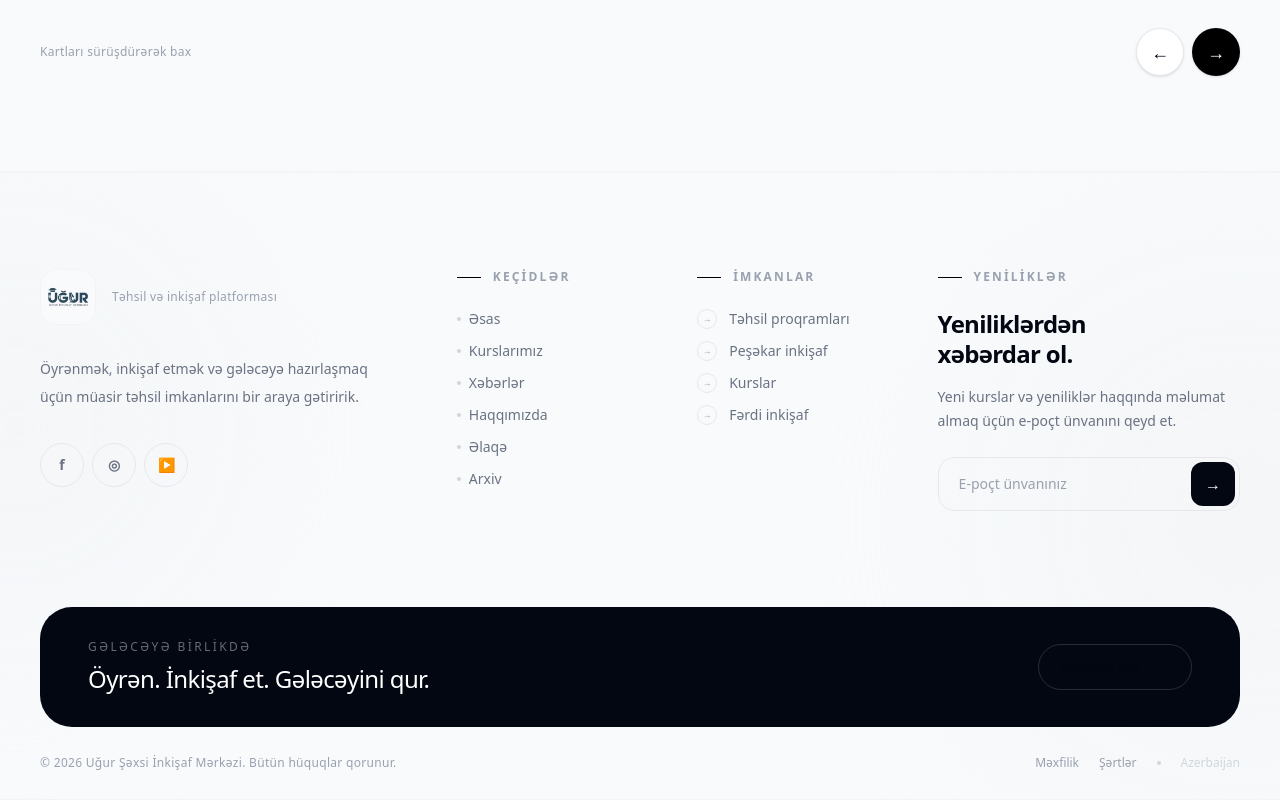
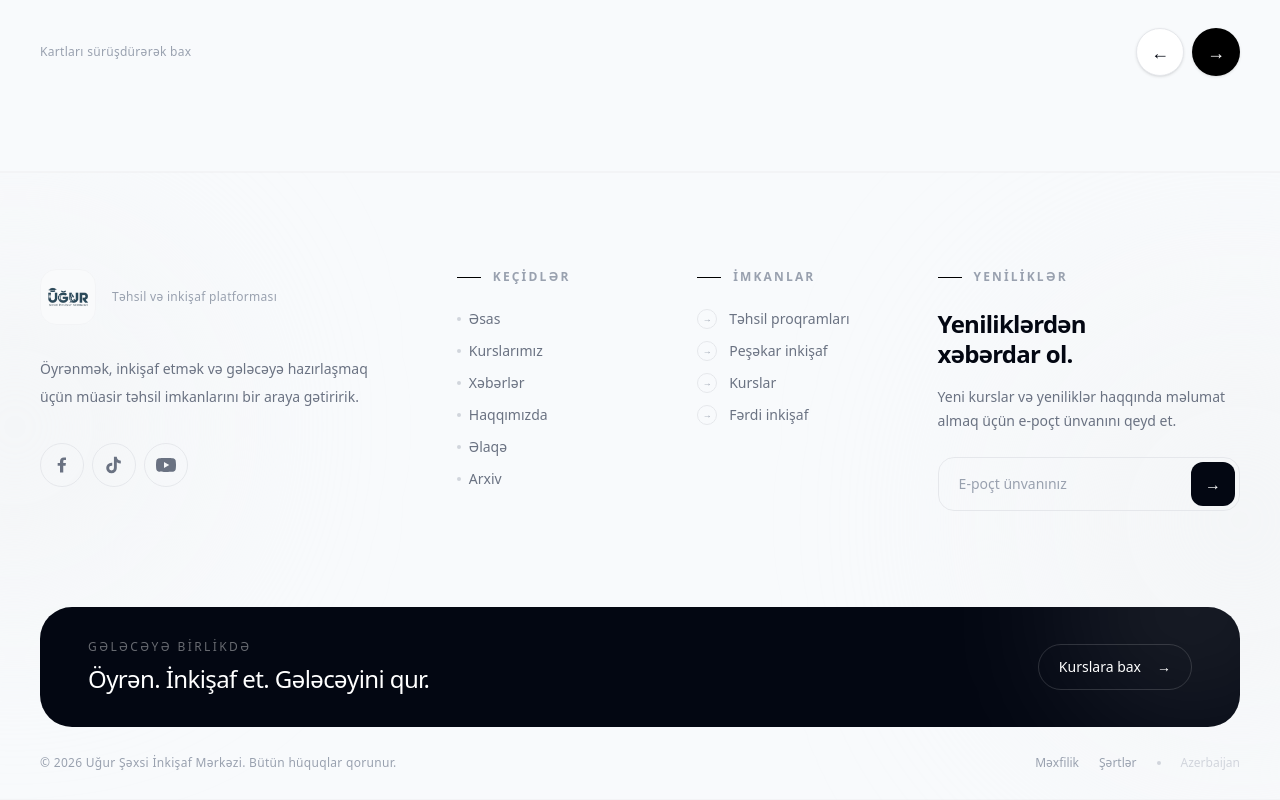
Before and after one commit to Shookrun/ugur-academy, a Next.js app: page / in a window 1280 px wide. Shown: the part 5526-6326 px from the top of the page. Built offline with nearby package versions, Linux system fonts and the light colour scheme; no server answers; the database is empty.

Commit message:
Update index.tsx

```diff
--- a/components/layout/Footer/index.tsx
+++ b/components/layout/Footer/index.tsx
@@ -1,3 +1,4 @@
+
 "use client"
 
 import Link from "next/link"
@@ -19,6 +20,9 @@ const services = [
   "Kurslar",
   "Fərdi inkişaf",
 ]
+
+const socialLinkClass =
+  "group flex h-11 w-11 items-center justify-center rounded-full border border-gray-200 text-gray-500 transition-all duration-300 hover:-translate-y-1 hover:border-gray-950 hover:bg-gray-950 hover:text-white"
 
 export default function Footer() {
   const pathname = usePathname()
@@ -43,734 +47,255 @@ export default function Footer() {
   }
 
   return (
-    <footer className="relative overflow-hidden ">
-
-      {/* =====================================================
-          TOP LINE
-      ====================================================== */}
-
+    <footer className="relative overflow-hidden">
       <div className="h-px w-full bg-gray-100" />
-
-      {/* =====================================================
-          DECORATIVE BACKGROUND
-      ====================================================== */}
 
       <div
         aria-hidden="true"
-        className="
-          pointer-events-none
-          absolute
-          -left-40
-          top-20
-          h-[350px]
-          w-[350px]
-          rounded-full
-          bg-gray-100/70
-          blur-[100px]
-          transition-transform
-          duration-1000
-        "
+        className="pointer-events-none absolute -left-40 top-20 h-[350px] w-[350px] rounded-full bg-gray-100/70 blur-[100px] transition-transform duration-1000"
       />
 
       <div
         aria-hidden="true"
-        className="
-          pointer-events-none
-          absolute
-          -right-40
-          bottom-20
-          h-[400px]
-          w-[400px]
-          rounded-full
-          bg-gray-100/80
-          blur-[120px]
-        "
+        className="pointer-events-none absolute -right-40 bottom-20 h-[400px] w-[400px] rounded-full bg-gray-100/80 blur-[120px]"
       />
 
       <div className="relative z-10 mx-auto max-w-[1840px] px-6 sm:px-8 lg:px-10">
-
-        {/* ===================================================
-            MAIN FOOTER
-        ==================================================== */}
-
-        <div
-          className="
-            grid
-            gap-14
-            py-20
-            lg:grid-cols-[1.4fr_0.7fr_0.7fr_1.2fr]
-            lg:gap-16
-            lg:py-24
-          "
-        >
-
-          {/* =================================================
-              BRAND
-          ================================================= */}
-
+        <div className="grid gap-14 py-20 lg:grid-cols-[1.4fr_0.7fr_0.7fr_1.2fr] lg:gap-16 lg:py-24">
           <div className="max-w-md">
-
             <Link
               href="/"
-              className="
-                group
-                inline-flex
-                items-center
-                gap-4
-              "
+              className="group inline-flex items-center gap-4"
             >
-
-              {/* Logo */}
-              <div
-                className="
-                  flex
-                  h-14
-                  w-14
-                  items-center
-                  justify-center
-                  overflow-hidden
-                  rounded-2xl
-                  border
-                  border-gray-100
-                  bg-gray-50
-                  transition-all
-                  duration-500
-                  group-hover:-translate-y-1
-                  group-hover:rotate-2
-                  group-hover:shadow-lg
-                "
-              >
+              <div className="flex h-14 w-14 items-center justify-center overflow-hidden rounded-2xl border border-gray-100 bg-gray-50 transition-all duration-500 group-hover:-translate-y-1 group-hover:rotate-2 group-hover:shadow-lg">
                 <img
                   src="/logo.png"
                   alt="Uğur Şəxsi İnkişaf Mərkəzi"
-                  className="
-                    h-12
-                    w-12
-                    object-contain
-                    transition-transform
-                    duration-500
-                    group-hover:scale-110
-                  "
+                  className="h-12 w-12 object-contain transition-transform duration-500 group-hover:scale-110"
                 />
               </div>
 
               <div>
-
-
-                <span
-                  className="
-                    block
-                    text-xs
-                    tracking-wide
-                    text-gray-400
-                  "
-                >
+                <span className="block text-xs tracking-wide text-gray-400">
                   Təhsil və inkişaf platforması
                 </span>
               </div>
-
             </Link>
 
-            {/* Description */}
-
-            <p
-              className="
-                mt-7
-                max-w-sm
-                text-sm
-                leading-7
-                text-gray-500
-              "
-            >
+            <p className="mt-7 max-w-sm text-sm leading-7 text-gray-500">
               Öyrənmək, inkişaf etmək və gələcəyə hazırlaşmaq
               üçün müasir təhsil imkanlarını bir araya gətiririk.
             </p>
 
-            {/* Socials */}
-
             <div className="mt-8 flex items-center gap-2">
-
-              {/* Facebook */}
-
               <a
                 href="https://www.facebook.com/"
                 target="_blank"
                 rel="noopener noreferrer"
                 aria-label="Facebook"
-                className="
-                  group
-                  flex
-                  h-11
-                  w-11
-                  items-center
-                  justify-center
-                  rounded-full
-                  border
-                  border-gray-200
-
-                  text-sm
-                  font-semibold
-                  text-gray-500
-                  transition-all
-                  duration-300
-                  hover:-translate-y-1
-                  hover:border-gray-950
-                  hover:bg-gray-950
-                  hover:text-white
-                "
+                className={socialLinkClass}
               >
-                f
+                <svg
+                  viewBox="0 0 24 24"
+                  className="h-5 w-5 fill-current"
+                  aria-hidden="true"
+                >
+                  <path d="M13.5 21v-8.2h2.8l.4-3.2h-3.2V7.5c0-.9.3-1.6 1.6-1.6h1.7V3.1c-.3 0-1.4-.1-2.7-.1-2.7 0-4.5 1.6-4.5 4.6v2H6.8v3.2h2.8V21h3.9Z" />
+                </svg>
               </a>
 
-              {/* Instagram */}
+              <a
+                href="https://www.tiktok.com/@ugur.kurs?_r=1&_t=ZS-9Ak4GjnU320"
+                target="_blank"
+                rel="noopener noreferrer"
+                aria-label="TikTok"
+                className={socialLinkClass}
+              >
+                <svg
+                  viewBox="0 0 24 24"
+                  className="h-5 w-5 fill-current"
+                  aria-hidden="true"
+                >
+                  <path d="M19.59 6.69a4.83 4.83 0 0 1-4.22-4.22V2h-3.45v13.67a2.9 2.9 0 0 1-2.9 2.9 2.9 2.9 0 0 1 0-5.8c.3 0 .6.05.87.14V9.39a6.3 6.3 0 0 0-.87-.06 6.35 6.35 0 1 0 6.35 6.34V8.7a8.2 8.2 0 0 0 4.8 1.55V6.8a4.8 4.8 0 0 1-.58-.11Z" />
+                </svg>
+              </a>
 
               <a
-                href="https://www.instagram.com/"
+                href="https://youtube.com/@ugur_shexsi_inkishaf?si=DcrFrpJAVMxn8W49"
                 target="_blank"
                 rel="noopener noreferrer"
-                aria-label="Instagram"
-                className="
-                  group
-                  flex
-                  h-11
-                  w-11
-                  items-center
-                  justify-center
-                  rounded-full
-                  border
-                  border-gray-200
-
-                  text-sm
-                  font-semibold
-                  text-gray-500
-                  transition-all
-                  duration-300
-                  hover:-translate-y-1
-                  hover:border-gray-950
-                  hover:bg-gray-950
-                  hover:text-white
-                "
+                aria-label="YouTube"
+                className={socialLinkClass}
               >
-                ◎
+                <svg
+                  viewBox="0 0 24 24"
+                  className="h-5 w-5 fill-current"
+                  aria-hidden="true"
+                >
+                  <path d="M23.5 6.2a3 3 0 0 0-2.1-2.1C19.5 3.6 12 3.6 12 3.6s-7.5 0-9.4.5A3 3 0 0 0 .5 6.2 31 31 0 0 0 0 12a31 31 0 0 0 .5 5.8 3 3 0 0 0 2.1 2.1c1.9.5 9.4.5 9.4.5s7.5 0 9.4-.5a3 3 0 0 0 2.1-2.1A31 31 0 0 0 24 12a31 31 0 0 0-.5-5.8ZM9.6 15.6V8.4l6.3 3.6-6.3 3.6Z" />
+                </svg>
               </a>
-
-              {/* YouTube */}
-
-              <a
-                href="#"
-                aria-label="YouTube"
-                className="
-                  group
-                  flex
-                  h-11
-                  w-11
-                  items-center
-                  justify-center
-                  rounded-full
-                  border
-                  border-gray-200
-
-                  text-sm
-                  font-semibold
-                  text-gray-500
-                  transition-all
-                  duration-300
-                  hover:-translate-y-1
-                  hover:border-gray-950
-                  hover:bg-gray-950
-                  hover:text-white
-                "
-              >
-                ▶
-              </a>
-
             </div>
-
           </div>
 
-          {/* =================================================
-              LINKS
-          ================================================== */}
-
           <div>
-
             <div className="mb-6 flex items-center gap-3">
-
               <span className="h-px w-6 bg-black" />
-
-              <h3
-                className="
-                  text-xs
-                  font-semibold
-                  uppercase
-                  tracking-[0.18em]
-                  text-gray-400
-                "
-              >
+              <h3 className="text-xs font-semibold uppercase tracking-[0.18em] text-gray-400">
                 Keçidlər
               </h3>
-
             </div>
 
             <nav className="flex flex-col gap-3">
-
-              {footerLinks.map((link, index) => (
+              {footerLinks.map((link) => (
                 <Link
                   key={link.name}
                   href={link.href}
-                  className="
-                    group
-                    flex
-                    w-fit
-                    items-center
-                    gap-2
-                    text-sm
-                    text-gray-500
-                    transition-all
-                    duration-300
-                    hover:translate-x-1
-                    hover:text-gray-950
-                  "
+                  className="group flex w-fit items-center gap-2 text-sm text-gray-500 transition-all duration-300 hover:translate-x-1 hover:text-gray-950"
                 >
-                  <span
-                    className="
-                      h-1
-                      w-1
-                      rounded-full
-                      bg-gray-300
-                      transition-all
-                      duration-300
-                      group-hover:w-3
-                      group-hover:bg-gray-950
-                    "
-                  />
-
+                  <span className="h-1 w-1 rounded-full bg-gray-300 transition-all duration-300 group-hover:w-3 group-hover:bg-gray-950" />
                   {link.name}
                 </Link>
               ))}
-
             </nav>
-
           </div>
 
-          {/* =================================================
-              XİDMƏTLƏR
-          ================================================== */}
-
           <div>
-
             <div className="mb-6 flex items-center gap-3">
-
               <span className="h-px w-6 bg-black" />
-
-              <h3
-                className="
-                  text-xs
-                  font-semibold
-                  uppercase
-                  tracking-[0.18em]
-                  text-gray-400
-                "
-              >
+              <h3 className="text-xs font-semibold uppercase tracking-[0.18em] text-gray-400">
                 İmkanlar
               </h3>
-
             </div>
 
             <div className="flex flex-col gap-3">
-
               {services.map((service) => (
                 <div
                   key={service}
-                  className="
-                    group
-                    flex
-                    items-center
-                    gap-3
-                    text-sm
-                    text-gray-500
-                    transition-colors
-                    duration-300
-                    hover:text-gray-950
-                  "
+                  className="group flex items-center gap-3 text-sm text-gray-500 transition-colors duration-300 hover:text-gray-950"
                 >
-                  <span
-                    className="
-                      flex
-                      h-5
-                      w-5
-                      items-center
-                      justify-center
-                      rounded-full
-                      border
-                      border-gray-200
-                      text-[9px]
-                      text-gray-400
-                      transition-all
-                      duration-300
-                      group-hover:border-gray-950
-                      group-hover:bg-gray-950
-                      group-hover:text-white
-                    "
-                  >
+                  <span className="flex h-5 w-5 items-center justify-center rounded-full border border-gray-200 text-[9px] text-gray-400 transition-all duration-300 group-hover:border-gray-950 group-hover:bg-gray-950 group-hover:text-white">
                     →
                   </span>
-
                   {service}
                 </div>
               ))}
+            </div>
+          </div>
 
+          <div>
+            <div className="mb-6 flex items-center gap-3">
+              <span className="h-px w-6 bg-black" />
+              <h3 className="text-xs font-semibold uppercase tracking-[0.18em] text-gray-400">
+                Yeniliklər
+              </h3>
             </div>
 
-          </div>
-
-          {/* =================================================
-              NEWSLETTER
-          ================================================== */}
-
-          <div>
-
-            <div className="mb-6 flex items-center gap-3">
-
-              <span className="h-px w-6 bg-black" />
-
-              <h3
-                className="
-                  text-xs
-                  font-semibold
-                  uppercase
-                  tracking-[0.18em]
-                  text-gray-400
-                "
-              >
-                Yeniliklər
-              </h3>
-
-            </div>
-
-            <h3
-              className="
-                max-w-sm
-                text-2xl
-                font-semibold
-                leading-tight
-                tracking-[-0.03em]
-                text-gray-950
-              "
-            >
+            <h3 className="max-w-sm text-2xl font-semibold leading-tight tracking-[-0.03em] text-gray-950">
               Yeniliklərdən
               <br />
               xəbərdar ol.
             </h3>
 
-            <p
-              className="
-                mt-4
-                max-w-sm
-                text-sm
-                leading-6
-                text-gray-500
-              "
-            >
+            <p className="mt-4 max-w-sm text-sm leading-6 text-gray-500">
               Yeni kurslar və yeniliklər haqqında məlumat
               almaq üçün e-poçt ünvanını qeyd et.
             </p>
 
-            {/* FORM */}
-
-            <form
-              onSubmit={handleSubmit}
-              className="mt-6"
-            >
-              <div
-                className="
-                  group
-                  flex
-                  overflow-hidden
-                  rounded-2xl
-                  border
-                  border-gray-200
-
-                  p-1
-                  transition-all
-                  duration-300
-                  focus-within:border-gray-400
-                  focus-within:shadow-[0_10px_30px_rgba(0,0,0,0.06)]
-                "
-              >
-
+            <form onSubmit={handleSubmit} className="mt-6">
+              <div className="group flex overflow-hidden rounded-2xl border border-gray-200 p-1 transition-all duration-300 focus-within:border-gray-400 focus-within:shadow-[0_10px_30px_rgba(0,0,0,0.06)]">
                 <input
                   type="email"
                   value={email}
-                  onChange={(event) =>
-                    setEmail(event.target.value)
-                  }
+                  onChange={(event) => setEmail(event.target.value)}
                   placeholder="E-poçt ünvanınız"
                   required
-                  className="
-                    min-w-0
-                    flex-1
-                    bg-transparent
-                    px-4
-                    py-3
-                    text-sm
-                    text-gray-900
-                    outline-none
-                    placeholder:text-gray-400
-                  "
+                  className="min-w-0 flex-1 bg-transparent px-4 py-3 text-sm text-gray-900 outline-none placeholder:text-gray-400"
                 />
 
                 <button
                   type="submit"
                   aria-label="Abunə ol"
-                  className="
-                    flex
-                    h-11
-                    w-11
-                    shrink-0
-                    items-center
-                    justify-center
-                    rounded-xl
-                    bg-gray-950
-                    text-white
-                    transition-all
-                    duration-300
-                    hover:bg-gray-700
-                    active:scale-95
-                  "
+                  className="flex h-11 w-11 shrink-0 items-center justify-center rounded-xl bg-gray-950 text-white transition-all duration-300 hover:bg-gray-700 active:scale-95"
                 >
                   →
                 </button>
-
               </div>
 
-              {/* Success */}
-
               <div
-                className={`
-                  overflow-hidden
-                  transition-all
-                  duration-500
-                  ${
-                    submitted
-                      ? "mt-3 max-h-10 opacity-100"
-                      : "max-h-0 opacity-0"
-                  }
-                `}
+                className={`overflow-hidden transition-all duration-500 ${
+                  submitted
+                    ? "mt-3 max-h-10 opacity-100"
+                    : "max-h-0 opacity-0"
+                }`}
               >
                 <p className="text-xs font-medium text-gray-500">
                   ✓ Uğurla göndərildi.
                 </p>
               </div>
-
             </form>
-
           </div>
-
         </div>
 
-        {/* ===================================================
-            FEATURE LINE
-        ==================================================== */}
-
-        <div
-          className="
-            relative
-            overflow-hidden
-            rounded-[2rem]
-            bg-gray-950
-            px-7
-            py-8
-            sm:px-10
-            lg:px-12
-          "
-        >
-
-          {/* Moving light */}
-
+        <div className="relative overflow-hidden rounded-[2rem] bg-gray-950 px-7 py-8 sm:px-10 lg:px-12">
           <div
-            className="
-              pointer-events-none
-              absolute
-              -right-20
-              -top-32
-              h-64
-              w-64
-              rounded-full
-              /10
-              blur-[80px]
-            "
+            aria-hidden="true"
+            className="pointer-events-none absolute -right-20 -top-32 h-64 w-64 rounded-full bg-white/10 blur-[80px]"
           />
 
-          <div
-            className="
-              relative
-              flex
-              flex-col
-              gap-6
-              lg:flex-row
-              lg:items-center
-              lg:justify-between
-            "
-          >
-
+          <div className="relative flex flex-col gap-6 lg:flex-row lg:items-center lg:justify-between">
             <div>
-
-              <p
-                className="
-                  text-xs
-                  font-medium
-                  uppercase
-                  tracking-[0.2em]
-                  text-white/40
-                "
-              >
+              <p className="text-xs font-medium uppercase tracking-[0.2em] text-white/40">
                 Gələcəyə birlikdə
               </p>
 
-              <p
-                className="
-                  mt-2
-                  text-xl
-                  font-medium
-                  tracking-tight
-                  text-white
-                  sm:text-2xl
-                "
-              >
+              <p className="mt-2 text-xl font-medium tracking-tight text-white sm:text-2xl">
                 Öyrən. İnkişaf et. Gələcəyini qur.
               </p>
-
             </div>
 
             <Link
               href="/kurslar"
-              className="
-                group
-                inline-flex
-                w-fit
-                items-center
-                gap-4
-                rounded-full
-                border
-                border-white/15
-
-                px-5
-                py-3
-                text-sm
-                font-medium
-                text-gray-950
-                transition-all
-                duration-300
-                hover:-translate-y-1
-                hover:shadow-[0_15px_35px_rgba(255,255,255,0.15)]
-              "
+              className="group inline-flex w-fit items-center gap-4 rounded-full border border-white/15 px-5 py-3 text-sm font-medium text-white transition-all duration-300 hover:-translate-y-1 hover:shadow-[0_15px_35px_rgba(255,255,255,0.15)]"
             >
               Kurslara bax
-
-              <span
-                className="
-                  transition-transform
-                  duration-300
-                  group-hover:translate-x-1
-                "
-              >
+              <span className="transition-transform duration-300 group-hover:translate-x-1">
                 →
               </span>
             </Link>
-
           </div>
-
         </div>
 
-        {/* ===================================================
-            BOTTOM
-        ==================================================== */}
-
-        <div
-          className="
-            flex
-            flex-col
-            gap-4
-            py-7
-            sm:flex-row
-            sm:items-center
-            sm:justify-between
-          "
-        >
-
-          <p
-            className="
-              text-xs
-              font-medium
-              tracking-wide
-              text-gray-400
-            "
-          >
+        <div className="flex flex-col gap-4 py-7 sm:flex-row sm:items-center sm:justify-between">
+          <p className="text-xs font-medium tracking-wide text-gray-400">
             © {new Date().getFullYear()} Uğur Şəxsi İnkişaf Mərkəzi. Bütün hüquqlar qorunur.
           </p>
 
           <div className="flex items-center gap-5">
-
             <Link
               href="/mexfilik"
-              className="
-                text-xs
-                text-gray-400
-                transition-colors
-                duration-300
-                hover:text-gray-950
-              "
+              className="text-xs text-gray-400 transition-colors duration-300 hover:text-gray-950"
             >
               Məxfilik
             </Link>
 
             <Link
               href="/sertler"
-              className="
-                text-xs
-                text-gray-400
-                transition-colors
-                duration-300
-                hover:text-gray-950
-              "
+              className="text-xs text-gray-400 transition-colors duration-300 hover:text-gray-950"
             >
               Şərtlər
             </Link>
 
-            <span
-              className="
-                hidden
-                h-1
-                w-1
-                rounded-full
-                bg-gray-300
-                sm:block
-              "
-            />
+            <span className="hidden h-1 w-1 rounded-full bg-gray-300 sm:block" />
 
-            <span
-              className="
-                text-xs
-                font-medium
-                text-gray-300
-              "
-            >
+            <span className="text-xs font-medium text-gray-300">
               Azerbaijan
             </span>
-
           </div>
-
         </div>
-
       </div>
 
-      {/* =====================================================
-          BOTTOM LINE
-      ====================================================== */}
-
       <div className="h-px w-full bg-gray-100" />
-
     </footer>
   )
 }
```
